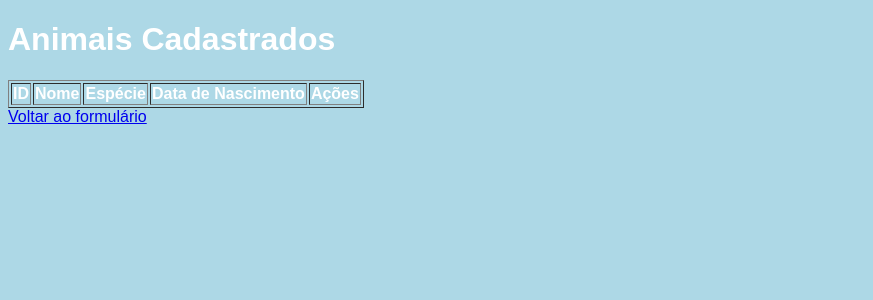
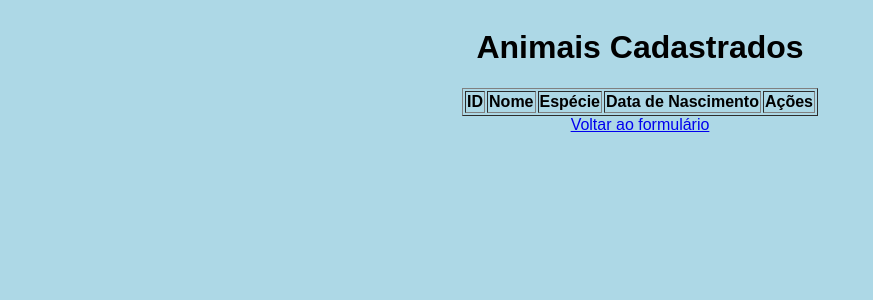
Before and after one commit to Paulinho598/PW_III, a PHP site: page /lista.php in a window 1280 px wide. Shown: the top 300 px of the page, without its empty margins (0-873 px from the left). Run offline with PHP 8.4, Linux system fonts and the light colour scheme; data that the repository does not hold is empty.

Commit message:
Alterações feitas na pasta de exercício da terceira aula.

```diff
--- /dev/null
+++ b/ExercícioAula3/lista.css
@@ -0,0 +1,11 @@
+body{
+    background-color: lightblue;
+    font-family: Arial, Helvetica, sans-serif;
+}
+
+.corpo{
+    display: flex;
+    align-items: center;
+    flex-direction: column;
+    justify-content: center;
+}
--- a/ExercícioAula3/lista.php
+++ b/ExercícioAula3/lista.php
@@ -9,12 +9,13 @@ $animais = $animalManager->listarAnimais();
     <head>
         <meta charset="UTF-8">
         <title>Lista de Animais</title>
-        <link rel="stylesheet" href="style.css">
+        <link rel="stylesheet" href="lista.css">
     </head>
     <body>
+        <div class="corpo">
             <h1>Animais Cadastrados</h1>
 
-        <table border="1">
+            <table class="tabela" border="1">
                 <tr>
                     <th>ID</th>
                     <th>Nome</th>
@@ -36,5 +37,6 @@ $animais = $animalManager->listarAnimais();
             </table>
 
             <a href="index.php">Voltar ao formulário</a>
+        </div>
     </body>
 </html>
```
Also changed, not shown: ExercícioAula3/file.php (+21 -21 lines). Lines whose indentation alone changed are shown as unchanged.
